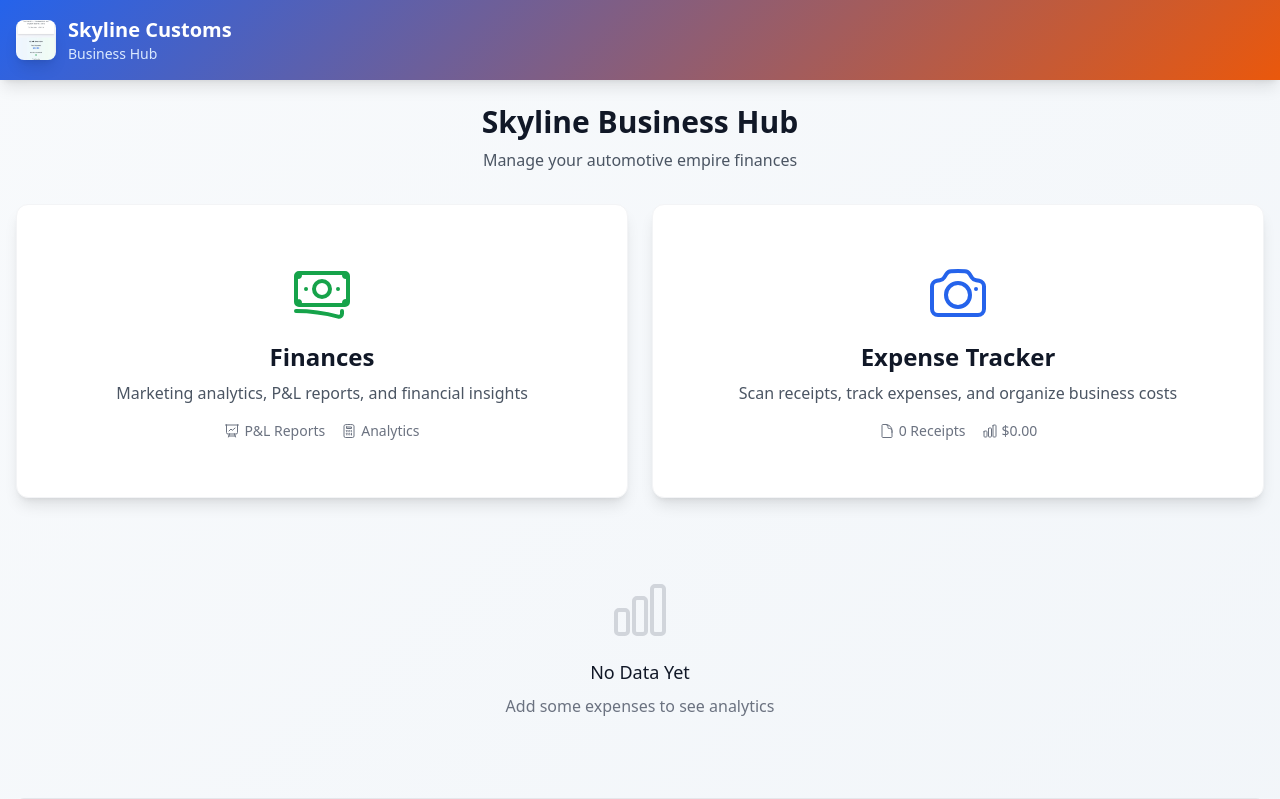
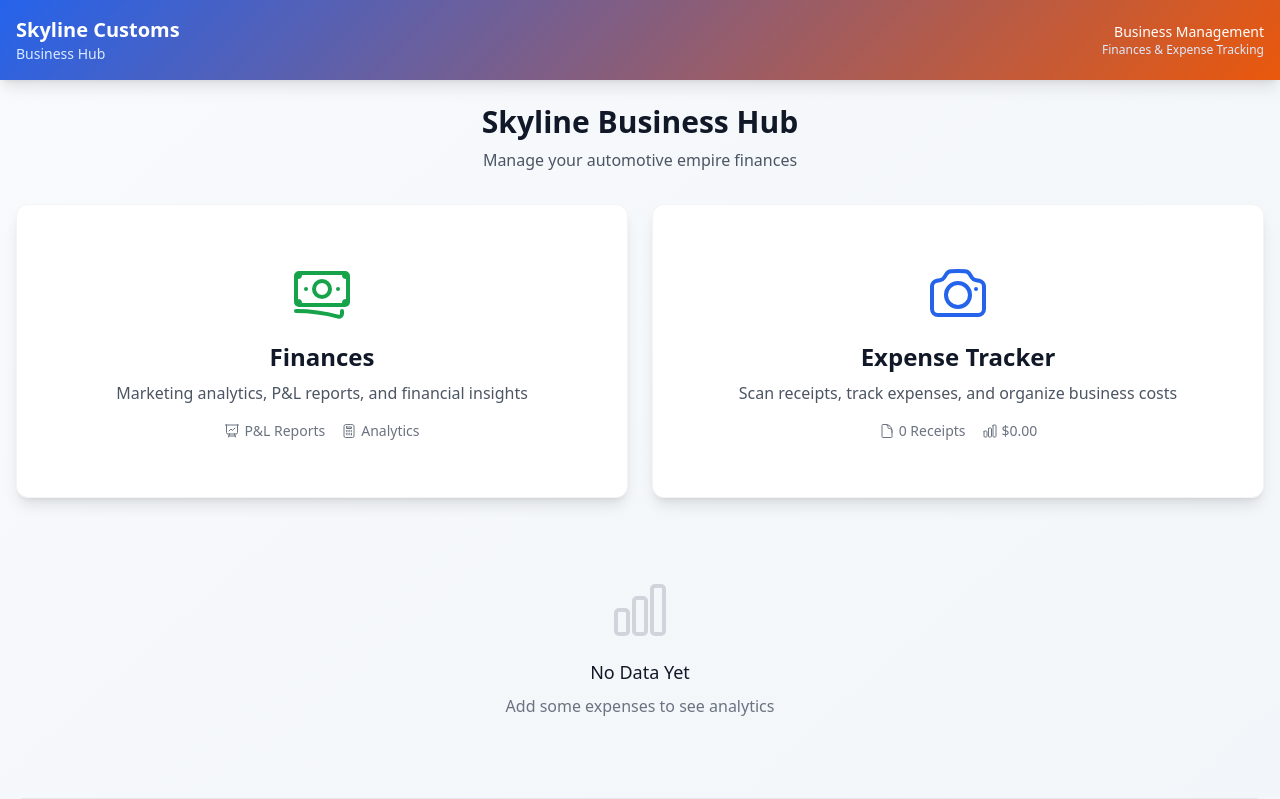
Before and after one commit to skylinecustoms/skyline-apple-expense, a Next.js app: page / in a window 1280 px wide. Shown: the top 799 px of the page. Built offline with nearby package versions, Linux system fonts and the light colour scheme.

Commit message:
Remove logo from header - back to clean text only

```diff
--- a/src/app/layout.tsx
+++ b/src/app/layout.tsx
@@ -56,18 +56,13 @@ export default function RootLayout({
           <header className="gradient-bg shadow-lg">
             <div className="container mx-auto px-4 py-4">
               <div className="flex items-center justify-between">
-                <div className="flex items-center space-x-3">
-                  <div className="w-10 h-10 rounded-lg shadow-lg overflow-hidden">
-                    <img
-                      src="/skyline-logo.jpg"
-                      alt="Skyline Customs Logo"
-                      className="w-full h-full object-cover object-center"
-                    />
-                  </div>
-                  <div>
-                    <h1 className="text-xl font-bold text-white">Skyline Customs</h1>
-                    <p className="text-blue-100 text-sm">Business Hub</p>
-                  </div>
+                <div>
+                  <h1 className="text-xl font-bold text-white">Skyline Customs</h1>
+                  <p className="text-blue-100 text-sm">Business Hub</p>
+                </div>
+                <div className="text-right">
+                  <p className="text-white text-sm font-medium">Business Management</p>
+                  <p className="text-blue-100 text-xs">Finances & Expense Tracking</p>
                 </div>
               </div>
             </div>
```
